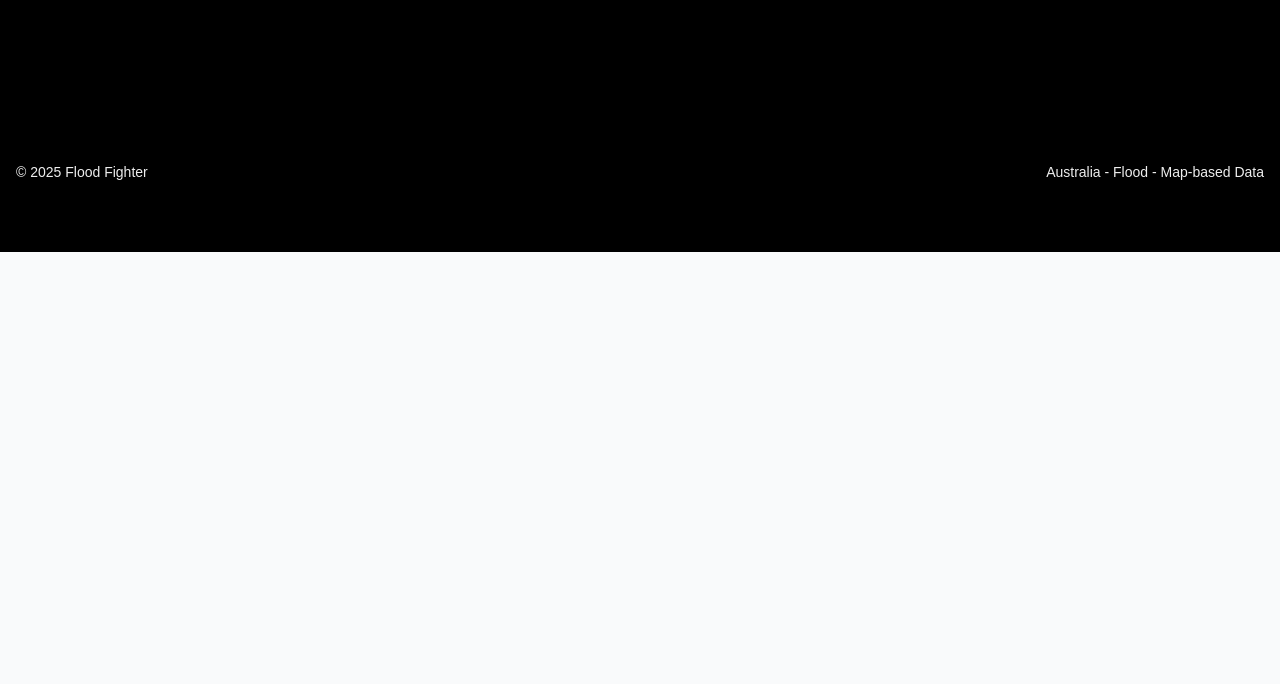
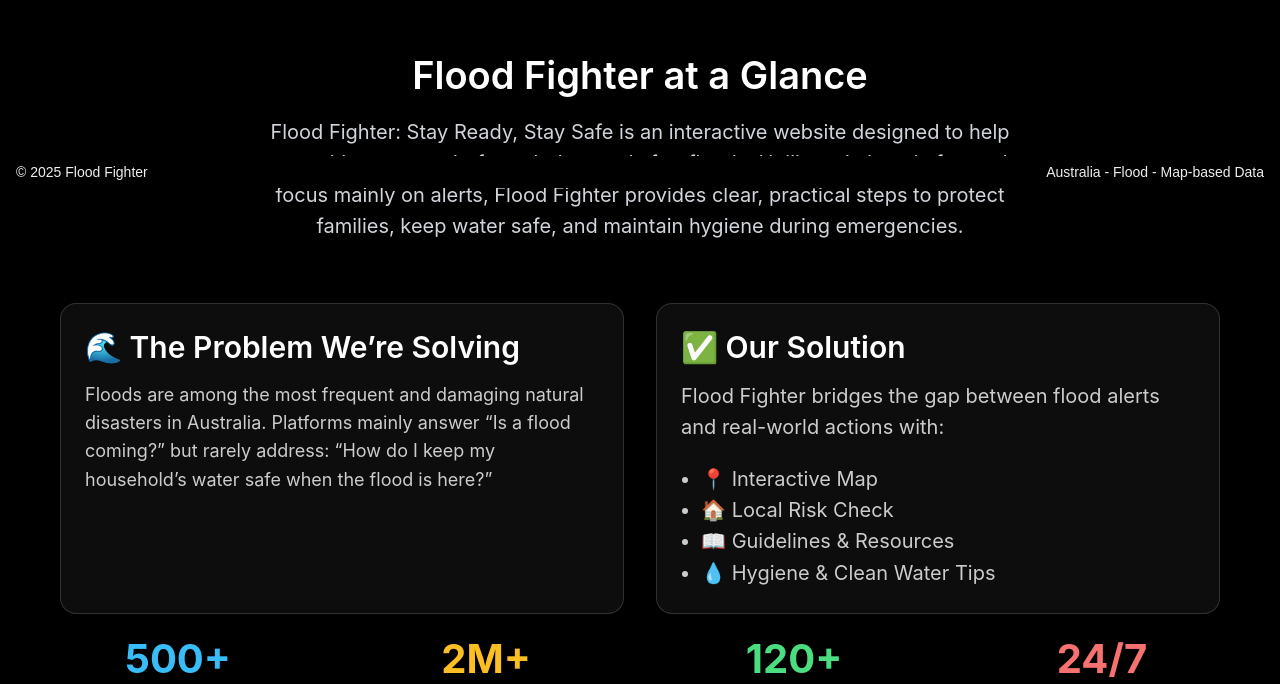
Before and after one commit to Airius2001/floodfighter, a Next.js app: page / in a window 1280 px wide. Shown: the part 612-1296 px from the top of the page. Before the commit the page ends 864 px from the top, so only its background shows below. Built offline with nearby package versions, Linux system fonts and the light colour scheme.

Commit message:
pushed missed file

```diff
--- a/app/page.tsx
+++ b/app/page.tsx
@@ -3,9 +3,12 @@
 import { useMemo, useRef, useState } from "react";
 import Hero from "@/components/sections/Hero";
 import FeatureDuplex from "@/components/sections/FeatureDuplex";
+import { Statistics } from "@/components/sections/Statistics";
+import FloodFighterUI from "@/components/sections/ProjectDetails";
+
 
 export default function HomePage() {
-  const [expanded, setExpanded] = useState(false);
+  const [expanded, setExpanded] = useState(true);
   const contentRef = useRef<HTMLDivElement | null>(null);
 
   const scrollToContent = () => {
@@ -15,12 +18,7 @@ export default function HomePage() {
   };
 
   const handleExplore = () => {
-    if (!expanded) {
-      setExpanded(true);
-      setTimeout(() => scrollToContent(), 400);
-    } else {
-      scrollToContent();
-    }
+
   };
 
   const pageWrap: React.CSSProperties = useMemo(
@@ -49,7 +47,8 @@ export default function HomePage() {
     <div style={pageWrap}>
       <Hero onExplore={handleExplore} />
       {expanded && <div style={revealPanel} ref={contentRef}>
-        <FeatureDuplex />
+        <FloodFighterUI />
+        <Statistics />
       </div>}
     </div>
   );
```
